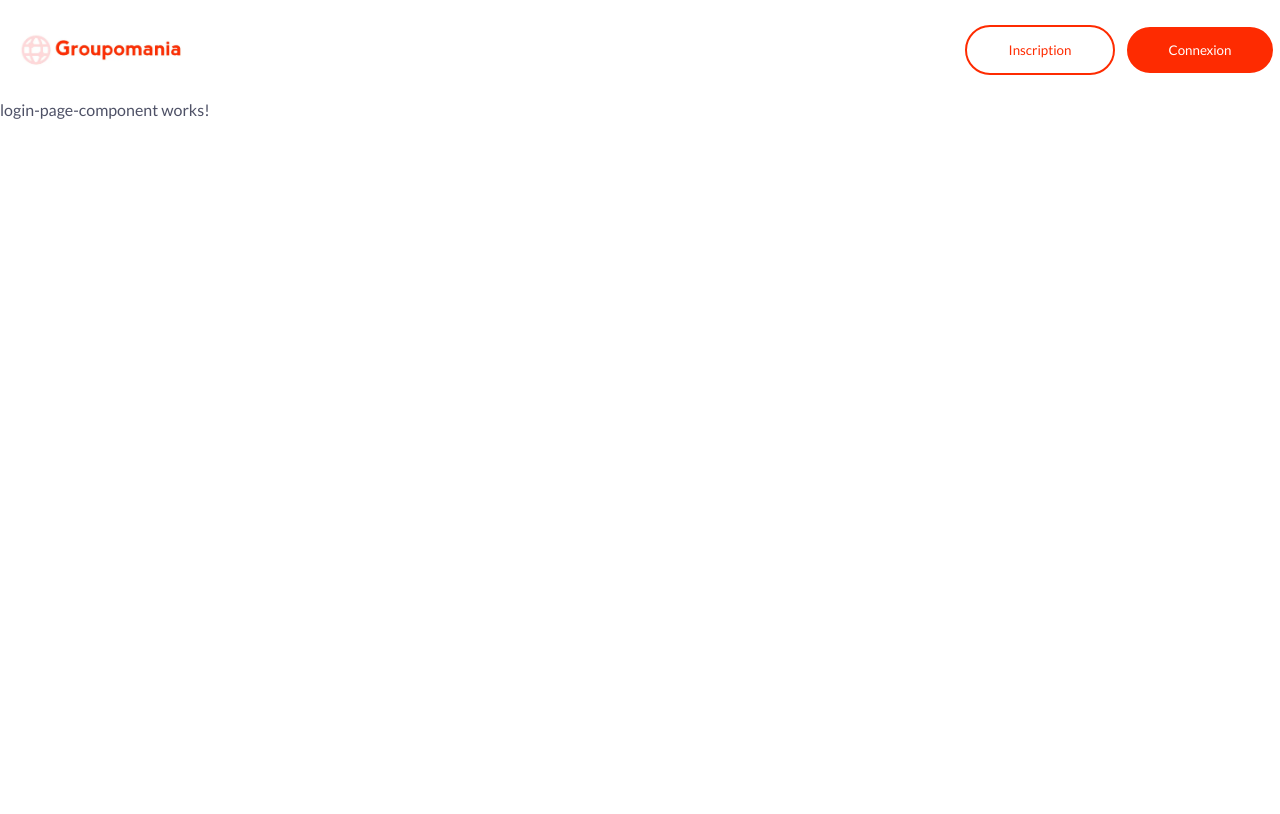
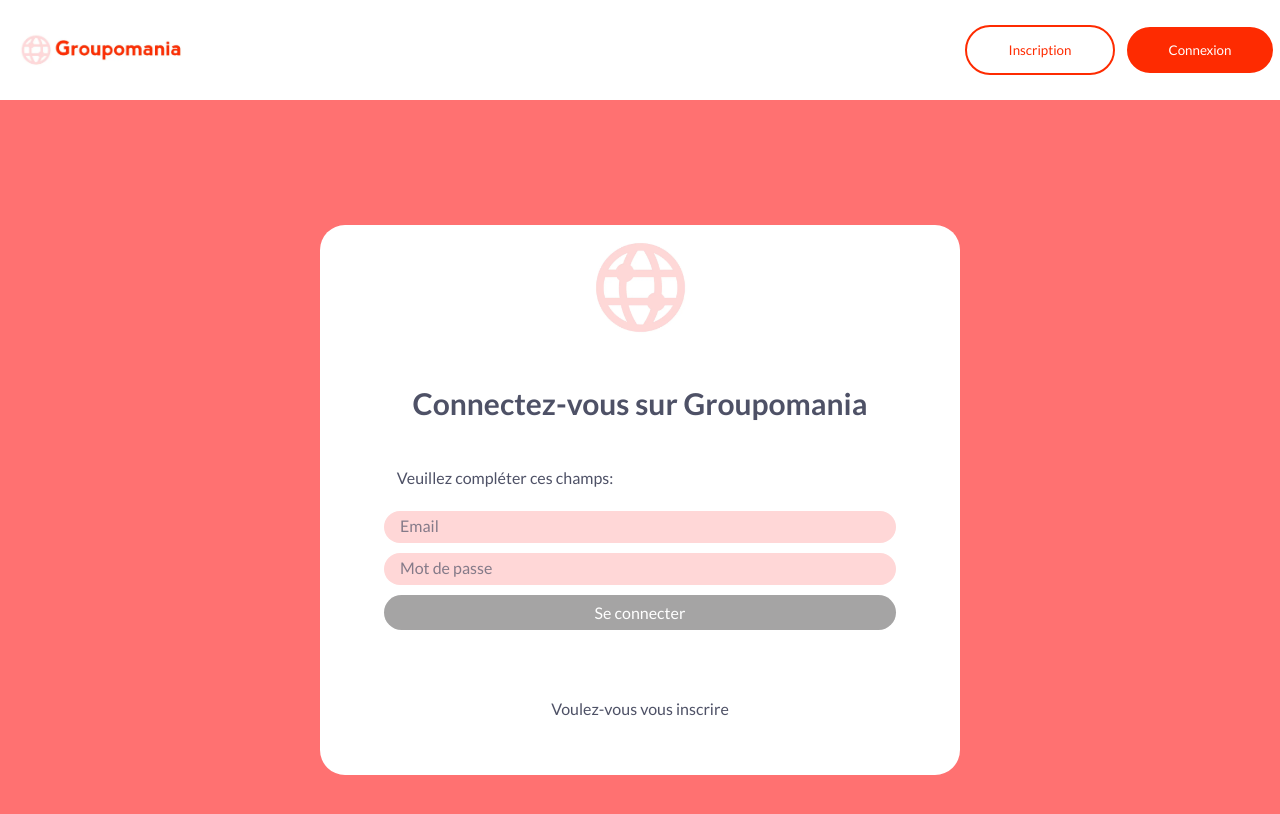
Before and after one commit to LePhenix47/LahouitiYounes_7_11052022, an Angular app in the folder frontend/groupomania/: page / in a window 1280 px wide. Both pictures are taken after a click on the button "Connexion". Shown: the top 814 px of the page. Built offline with nearby package versions, Linux system fonts and the light colour scheme.

Commit message:
Ajout d'un page pour la connexion (pas finie)

```diff
--- a/frontend/groupomania/src/app/landing-connexion-page/landing-connexion-page.component.scss
+++ b/frontend/groupomania/src/app/landing-connexion-page/landing-connexion-page.component.scss
@@ -10,9 +10,12 @@
     align-items: center;
     &__card {
         width: 50%;
-        height: 485px;
+        height: 550px;
         min-height: 180px;
         background-color: #fff;
+        display: flex;
+        justify-content: center;
+        flex-direction: column;
         &--rounded {
             border-radius: 25px;
         }
@@ -40,12 +43,11 @@
         flex-direction: column;
         justify-content: center;
         align-items: center;
-        height: 25%;
+        height: 30%;
         margin: 10px 0;
     }
     &__input {
         font-family: "Lato";
-        height: 40px;
         width: 80%;
         position: relative;
         @include rounded-inputs;
@@ -62,6 +64,18 @@
             &::placeholder {
                 transform: translate(-50%, 0%);
             }
+        }
+        &--invalid-email {
+            border-radius: 50px;
+            outline: 2px dashed $color-primary;
+            padding: 2px 8px;
+            margin: 5px 0;
+        }
+        &--invalid-password {
+            border-radius: 50px;
+            outline: 2px dashed $color-primary;
+            padding: 2px 8px;
+            margin-top: 5px;
         }
     }
     &__text {
@@ -132,7 +146,7 @@
     border: 0;
     &__legend {
         padding: 1% 0;
-        margin: 0 12%;
+        margin: 2% 12%;
         @include center-flex;
     }
 }
@@ -141,3 +155,23 @@
     height: 25%;
     @include center-flex-column;
 }
+
+.error-form {
+    width: 100%;
+    height: 85px;
+    color: $color-white;
+    @include center-flex;
+    border-radius: 25px;
+    background-color: darken($color-secondary, 55%);
+    overflow: hidden;
+    &__icon {
+        margin: 1%;
+        color: $color-primary;
+        background-color: $color-white;
+        border-radius: 90px;
+    }
+    &__text {
+        white-space: nowrap;
+        text-overflow: ellipsis;
+    }
+}
--- a/frontend/groupomania/src/app/landing-connexion-page/landing-connexion-page.component.ts
+++ b/frontend/groupomania/src/app/landing-connexion-page/landing-connexion-page.component.ts
@@ -30,17 +30,18 @@ export class LandingConnexionPageComponent implements OnInit {
 
   //Function onSubmit that will show in the console the value of the email and password inputted by the user
   onSubmitForm(): void{
+    console.log("Bouton cliqué, valeur du formulaire: \n", this.signupForm.value)
     this.signupResponse.sendSignupFormToBackend(this.signupForm.value).subscribe(
-      (result)=>{
+      (result: any)=>{
         console.log("Résultat: ", result);
         this.router.navigateByUrl('posts');
 
-      }, (error)=>{
+      }, (error: any)=>{
         console.log("Erreur: " + error.message + "\n STATUS: " +  error.status);
-        console.log("\n CODE: ", error)
+        console.log("\n CODE: ", error);
       }
     );
-    console.log("Bouton cliqué, valeur du formulaire: \n", this.signupForm.value)
+
   }
 
 
--- a/frontend/groupomania/src/app/landing-connexion-page/landing-connexion-page.service.ts
+++ b/frontend/groupomania/src/app/landing-connexion-page/landing-connexion-page.service.ts
@@ -12,7 +12,8 @@ export class LandingConnexionPageService {
 urlAuthAPI: string = "https://localhost:3000/api/auth";
 
   sendSignupFormToBackend(bodyRequest: object): Observable<object>{
-    console.log("Tentative d'envoi du formulaire avec le body request: " + JSON.stringify(bodyRequest));
+    console.log("Tentative d'envoi du formulaire SIGNUP avec le body request: " + JSON.stringify(bodyRequest));
     return this.http.post(this.urlAuthAPI + "/signup", bodyRequest);
   }
+
 }
--- a/frontend/groupomania/src/app/login-page-component/login-page-component.component.html
+++ b/frontend/groupomania/src/app/login-page-component/login-page-component.component.html
@@ -1 +1,36 @@
-<p>login-page-component works!</p>
+<main class="container container--rounded">
+    <div class="container__card container__card--rounded">
+        <div class="container__image-container">
+            <img src="../../assets/icon.webp" alt="Icone de Groupomania" class="container__image" />
+        </div>
+        <div class="container__text">
+            <h2 class="container__heading2">Connectez-vous sur Groupomania</h2>
+        </div>
+
+        <form class="container__form" [formGroup]="loginForm">
+            <fieldset class="container__fieldset fieldset">
+                <legend class="fieldset__legend">Veuillez compléter ces champs:</legend>
+                <input type="text" class="container__input" placeholder="Email" required formControlName="user_email" title="Champ de saisie d'email" />
+
+                <input type="password" class="container__input password__input" placeholder="Mot de passe" required id="password" formControlName="user_password" title="Champ de saisie de mot de passe" />
+                <button type="submit" class="container__button" (click)="onSubmitLoginForm()" [disabled]="loginForm.invalid" [ngClass]="{ 'container__button--disabled': loginForm.invalid }">
+          Se connecter
+        </button>
+            </fieldset>
+        </form>
+
+        <div class="already-signed-up-container">
+            <a class="container__already-signed-up" routerLink="">
+        Voulez-vous vous inscrire
+      </a>
+        </div>
+
+        <div class="error-form" *ngIf="">
+            <i class="fas fa-times-circle error-form__icon"></i>
+            <p class="error-form__text">
+                L'email : {{ loginForm.value.user_email }} est invalide
+            </p>
+            <p class="error-form__text">Le mot de passe est incorrect</p>
+        </div>
+    </div>
+</main>
--- a/frontend/groupomania/src/app/login-page-component/login-page-component.component.scss
+++ b/frontend/groupomania/src/app/login-page-component/login-page-component.component.scss
@@ -0,0 +1,177 @@
+@import "../SASS-utils/utils";
+//------------------------------------------------------
+.container {
+    // width: 100%;
+    height: 100vh;
+    background-color: darken($color-secondary, 20%);
+    display: flex;
+    flex-direction: column;
+    justify-content: center;
+    align-items: center;
+    &__card {
+        width: 50%;
+        height: 550px;
+        min-height: 180px;
+        background-color: #fff;
+        display: flex;
+        justify-content: center;
+        flex-direction: column;
+        &--rounded {
+            border-radius: 25px;
+        }
+        @include mobile-only {
+            margin: 0;
+            width: 75%;
+        }
+    }
+    &__image-container {
+        width: 100%;
+        display: flex;
+        justify-content: center;
+        align-items: center;
+    }
+    &__image {
+        display: flex;
+        justify-content: center;
+        align-items: center;
+        height: 125px;
+        width: 125px;
+        aspect-ratio: 16/9;
+    }
+    &__form {
+        display: flex;
+        flex-direction: column;
+        justify-content: center;
+        align-items: center;
+        height: 30%;
+        margin: 10px 0;
+    }
+    &__input {
+        font-family: "Lato";
+        width: 80%;
+        position: relative;
+        @include rounded-inputs;
+        padding: 16px;
+        background-color: $color-secondary;
+        &::placeholder {
+            font-size: 16px;
+            color: $color-tertiary;
+            opacity: 69%;
+            transition: transform 750ms;
+        }
+        &:focus {
+            outline: 3px solid $color-primary;
+            &::placeholder {
+                transform: translate(-50%, 0%);
+            }
+        }
+        &--invalid-email {
+            border-radius: 50px;
+            outline: 2px dashed $color-primary;
+            padding: 2px 8px;
+            margin: 5px 0;
+        }
+        &--invalid-password {
+            border-radius: 50px;
+            outline: 2px dashed $color-primary;
+            padding: 2px 8px;
+            margin-top: 5px;
+        }
+    }
+    &__text {
+        display: flex;
+        flex-direction: column;
+        justify-content: center;
+        align-items: center;
+        margin: 10px 0;
+        padding: 15px 0;
+    }
+    &__heading2 {
+        @include center-flex;
+        margin: 5px 0;
+        padding: 5px;
+        font-size: 30px;
+    }
+    &__button {
+        font-family: "Lato";
+        font-size: 16px;
+        @include rounded-inputs;
+        height: 35px;
+        width: 80%;
+        background-color: $color-primary;
+        color: #fff;
+        padding: 16px;
+        line-height: 0;
+        &:hover {
+            background-color: darken($color-primary, 10%);
+            cursor: pointer;
+        }
+        &:active {
+            background-color: lighten($color-primary, 10%);
+        }
+        &--disabled {
+            background-color: $color-invalid;
+            &:hover {
+                background-color: $color-invalid;
+                cursor: not-allowed;
+            }
+            &:active {
+                background-color: $color-invalid;
+            }
+        }
+    }
+    &__already-signed-up {
+        display: inline-flex;
+        justify-content: center;
+        align-items: center;
+        flex-wrap: wrap;
+        height: 25px;
+        color: $color-tertiary;
+        cursor: pointer;
+        &:active {
+            opacity: 85%;
+        }
+        &:hover {
+            text-decoration: underline;
+        }
+    }
+}
+
+.fieldset {
+    @include center-flex-column;
+    margin: 25px 0;
+    flex-wrap: wrap;
+    width: 100%;
+    height: 250px;
+    border: 0;
+    &__legend {
+        padding: 1% 0;
+        margin: 2% 12%;
+        @include center-flex;
+    }
+}
+
+.already-signed-up-container {
+    height: 25%;
+    @include center-flex-column;
+}
+
+.error-form {
+    width: 100%;
+    height: 85px;
+    color: $color-white;
+    @include center-flex;
+    border-radius: 25px;
+    background-color: darken($color-secondary, 55%);
+    overflow: hidden;
+    &__icon {
+        margin: 1%;
+        color: $color-primary;
+        background-color: $color-white;
+        border-radius: 90px;
+    }
+    &__text {
+        white-space: nowrap;
+        text-overflow: ellipsis;
+    }
+}
--- a/frontend/groupomania/src/app/login-page-component/login-page-component.component.ts
+++ b/frontend/groupomania/src/app/login-page-component/login-page-component.component.ts
@@ -1,5 +1,7 @@
 import { Component, OnInit } from '@angular/core';
+import { FormBuilder, FormGroup, Validators } from '@angular/forms';
 import { Router } from '@angular/router';
+import { LoginPageServiceService } from './login-page-service.service';
 
 @Component({
   selector: 'app-login-page-component',
@@ -7,10 +9,31 @@ import { Router } from '@angular/router';
   styleUrls: ['./login-page-component.component.scss']
 })
 export class LoginPageComponent implements OnInit {
+  loginForm!: FormGroup;
 
-  constructor(private router: Router) { }
+  constructor(private router: Router, private formBuilder: FormBuilder, private loginResponse: LoginPageServiceService) { }
 
   ngOnInit(): void {
+    this.loginForm = this.formBuilder.group({
+      user_email: [null, [Validators.required]],
+      user_password: [null, [Validators.required]]
+    });
   }
 
+
+  onSubmitLoginForm(): void{
+    console.log("Bouton cliqué, valeur du formulaire: \n", this.loginForm.value);
+
+    this.loginResponse.sendLoginFormToBackend(this.loginForm.value).subscribe(
+      (result: any)=>{
+        console.log("Résultat: ", result);
+        this.router.navigateByUrl('posts');
+
+      }, (error: any)=>{
+        console.log("Erreur: " + error.message + "\n STATUS: " +  error.status);
+        console.log("\n CODE: ", error);
+      }
+    );
+
+  }
 }
--- /dev/null
+++ b/frontend/groupomania/src/app/login-page-component/login-page-service.service.ts
@@ -0,0 +1,18 @@
+import { HttpClient } from '@angular/common/http';
+import { Injectable } from '@angular/core';
+import { Observable } from 'rxjs';
+
+@Injectable({
+  providedIn: 'root'
+})
+export class LoginPageServiceService {
+
+  constructor(private http: HttpClient) { }
+
+  urlAuthAPI: string = "https://localhost:3000/api/auth";
+
+    sendLoginFormToBackend(bodyRequest: object): Observable<object>{
+    console.log("Tentative d'envoi du formulaire LOGIN avec le body request: " + JSON.stringify(bodyRequest));
+    return this.http.post(this.urlAuthAPI + "/login", bodyRequest);
+  }
+}
```
Also changed, not shown: frontend/groupomania/src/app/landing-connexion-page/landing-connexion-page.component.html (+14 -5 lines), 1 other file (tests, documents, lock files or other folders).
